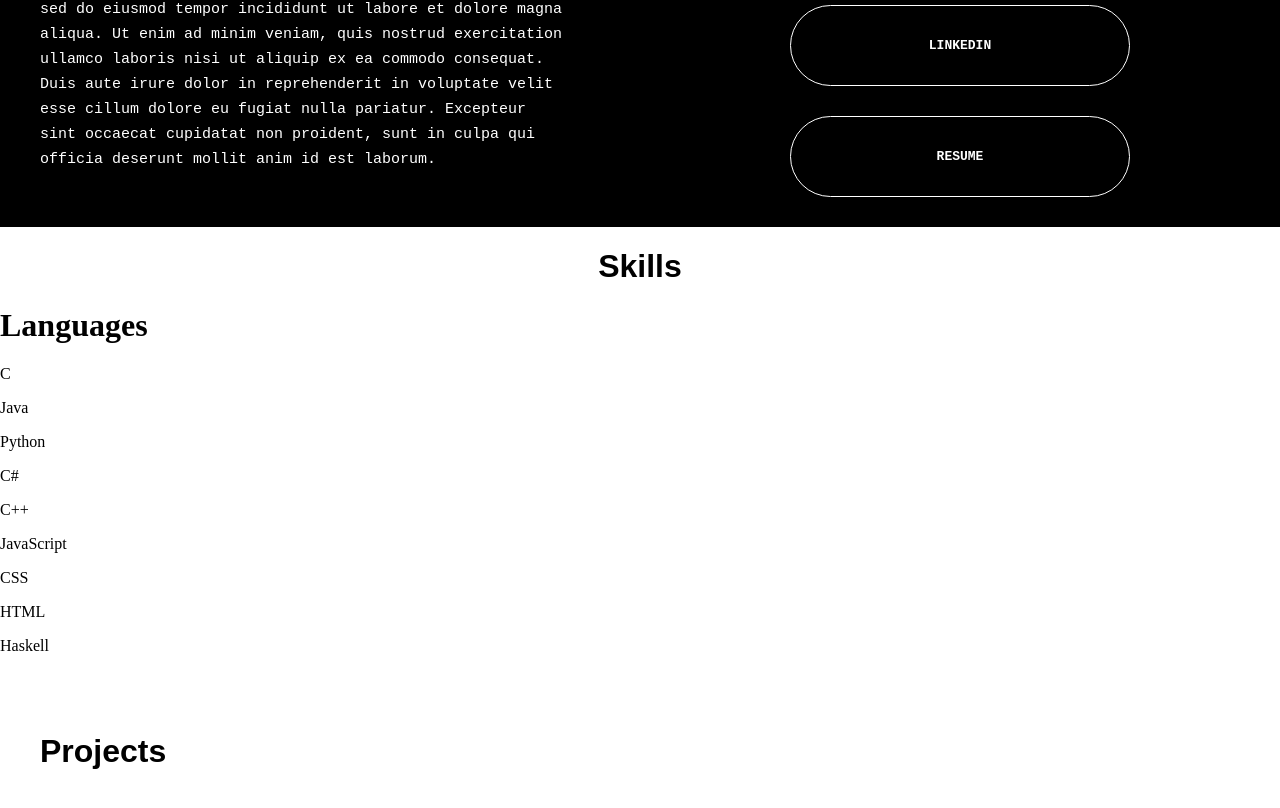
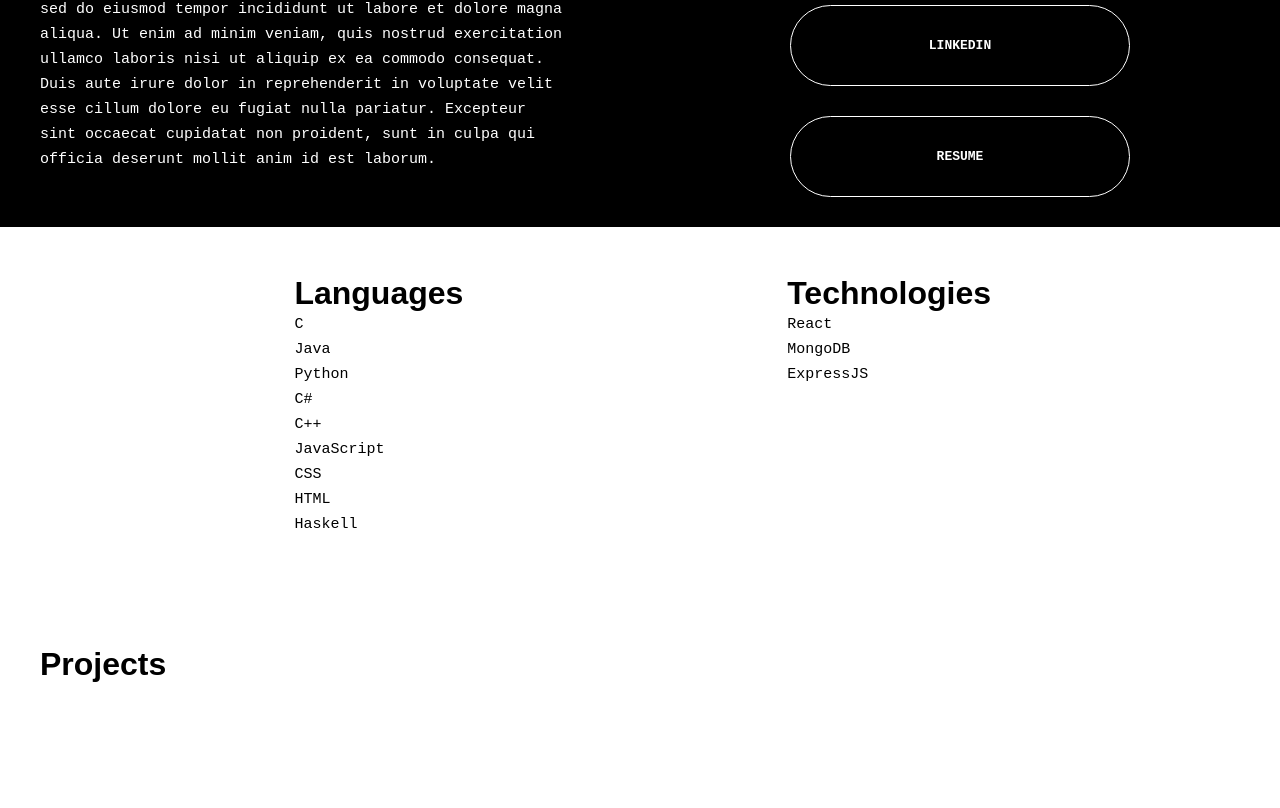
Before and after one commit to nstuhldreher1/PortfolioWebsite, a React (Create React App) app in the folder my-app/: page / in a window 1280 px wide. Shown: the part 436-1244 px from the top of the page. After the commit the page ends 1181 px from the top, so only its background shows below. Built offline with nearby package versions, Linux system fonts and the light colour scheme.

Commit message:
Added some styling to the skill blocks.

```diff
--- a/my-app/src/components/Skill.css
+++ b/my-app/src/components/Skill.css
@@ -0,0 +1,4 @@
+#name{
+    font-family: monospace;
+    font-size: 15px;
+}
--- a/my-app/src/components/Skill.js
+++ b/my-app/src/components/Skill.js
@@ -1,6 +1,8 @@
+import './Skill.css';
+
 function Skill(prop){
     return(
-        <p>{prop.name}</p>
+        <p id="name">{prop.name}</p>
     );
 }
 
--- a/my-app/src/components/SkillBlock.css
+++ b/my-app/src/components/SkillBlock.css
@@ -0,0 +1,8 @@
+#skill-name{
+    font-family: Arial, Helvetica, sans-serif;
+}
+
+#skill-block{
+    line-height: 10px;
+
+}
--- a/my-app/src/components/SkillBlock.js
+++ b/my-app/src/components/SkillBlock.js
@@ -1,15 +1,19 @@
 import Skill from "./Skill.js";
+import './SkillBlock.css';
+
 function SkillBlock(props){
     return(
         <div id= "skill-block">
             <h1 id="skill-name">{props.name}</h1>
 
+            <div id="skills-">
             {/*Display the skills */}
-            {props.skills.map(skill =>{
-                return(
-                    <Skill image = {skill[0]} name={skill[1]}></Skill>
-                );
-            })}
+                {props.skills.map(skill =>{
+                    return(
+                        <Skill image = {skill[0]} name={skill[1]}></Skill>
+                    );
+                })}
+            </div>
 
         </div>
     );
--- a/my-app/src/components/Skills.css
+++ b/my-app/src/components/Skills.css
@@ -1,4 +1,8 @@
-#skill-title{
-    font-family: Arial, Helvetica, sans-serif;
-    text-align: center;
+
+#skills{
+    padding-left: 23vw;
+    padding-top: 40px;
+    padding-bottom: 40px;
+    display: grid;
+    grid-template-columns: 1fr 1fr;
 }
--- a/my-app/src/components/Skills.js
+++ b/my-app/src/components/Skills.js
@@ -5,13 +5,17 @@ let props = [
     {
         name: "Languages",
         skills: [ ["image", "C"], ["image","Java"], ["image","Python"], ["image","C#"], ["image","C++"], ["image","JavaScript"], ["image", "CSS"], ["image", "HTML"], ["image", "Haskell"]]
+    },
+    {
+        name: "Technologies",
+        skills:[["image","React"], ["image", "MongoDB"], ["image", "ExpressJS"]]
     }
 ];
 function Skills(){
     return(
         <div id="skills">
-            <h1 id = "skill-title">Skills</h1>
             <SkillBlock name = {props[0].name} skills = {props[0].skills}></SkillBlock>
+            <SkillBlock name = {props[1].name} skills = {props[1].skills}></SkillBlock>
         </div>
     );
 }
```
